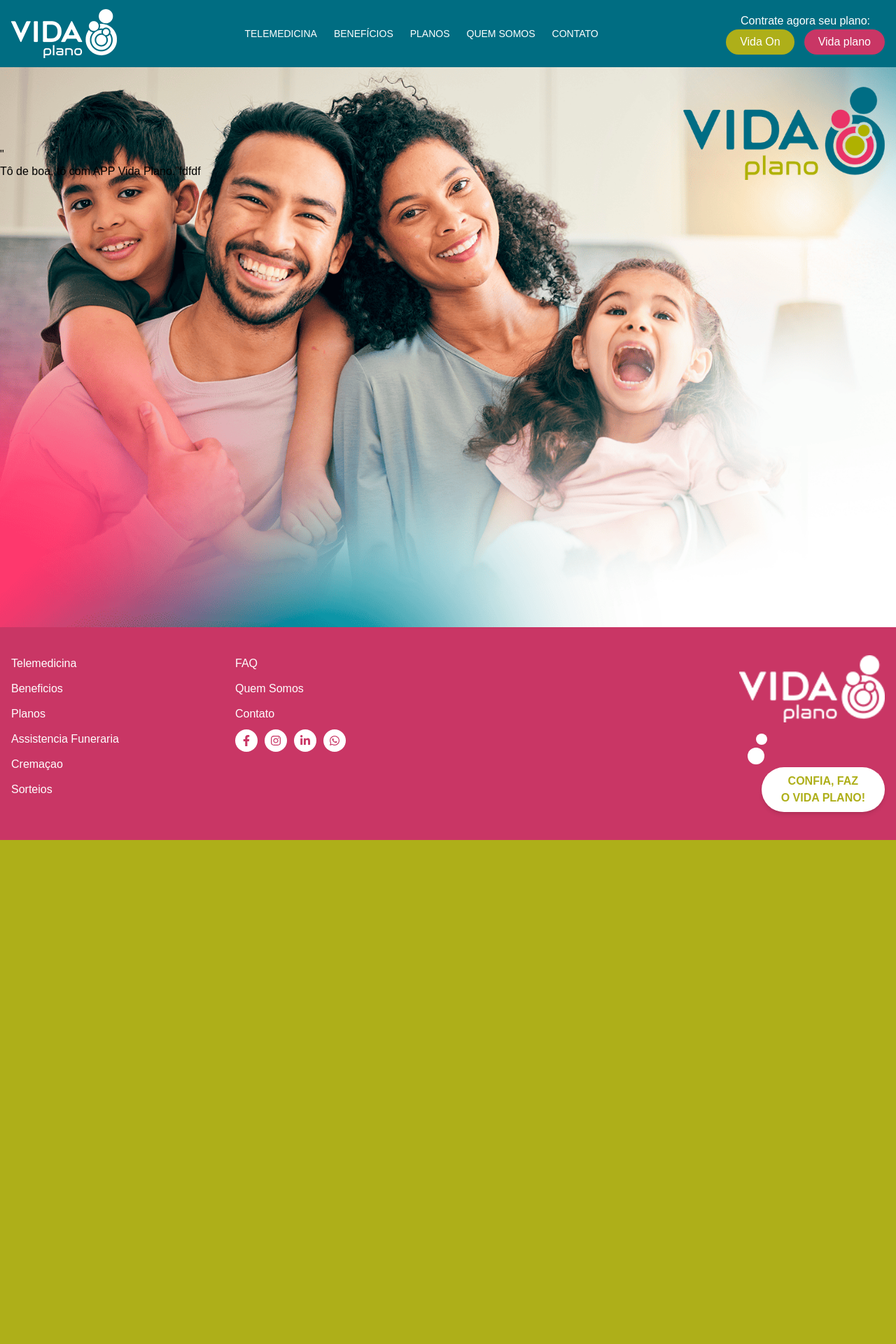
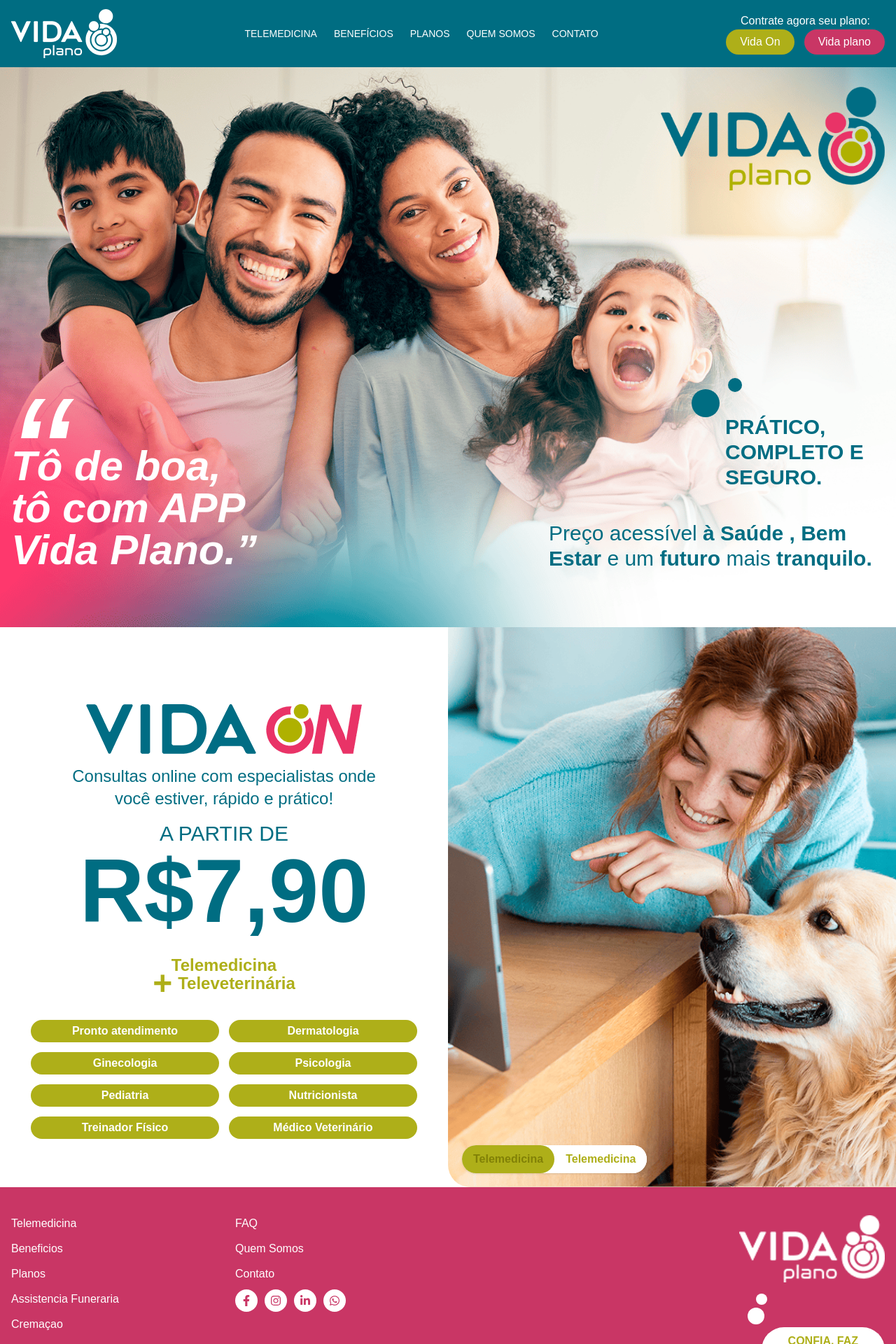
Before and after one commit to disabela-maria20/next-vida-plano-app, a Next.js app: page / in a window 1280 px wide. Shown: the top 1920 px of the page at 70% size. Before the commit the page ends 1200 px from the top, so only its background shows below. Built offline with nearby package versions, Linux system fonts and the light colour scheme; a web font is replaced by a local one.

Commit message:
feat: add home e especialidades

```diff
--- a/app/layout.tsx
+++ b/app/layout.tsx
@@ -15,7 +15,7 @@
 }>) {
   return (
     <html lang="pt-BR">
-      <body className="font-switzer bg-cold-green">{children}</body>
+      <body className="font-switzer">{children}</body>
     </html>
   );
 }
--- a/texts/index.json
+++ b/texts/index.json
@@ -37,14 +37,15 @@
     "imgBg": "./img/logo-horizontal.png",
     "titulo1": "Tô de boa, tô com APP Vida Plano.”",
     "titulo2": "Prático, completo e seguro.",
-    "titulo3": "Preço acessível à Saúde, Bem Estar e um futuro mais tranquilo."
+    "titulo3": "Preço acessível <strong>à Saúde , Bem Estar </strong> e um  <strong>futuro </strong> mais <strong>tranquilo.</strong>"
   },
   "especialidades": {
-    "imgLogo": "tem q prenencher, a imagem isa",
-    "imgBg": "",
-    "imgBg2": "",
-    "testo1": "Consultas online com especialistas onde você estiver, rápido e prático!",
-    "texto2": "a partir de R$7,90",
+    "imgLogo": "./img/logo-vida-on.png",
+    "imgBg": "./img/foto-de-uma-medica-conversando-com-colegas-por-meio-de-uma-videochamada-com-um-laptop-na-consulta.png",
+    "imgBg2": "./img/mulher-sorridente-com-tiro-medio-e-cachorro.png",
+    "texto1": "Consultas online com especialistas onde você estiver, rápido e prático!",
+    "texto2": "a partir de",
+    "valor": "R$7,90",
     "titulo1": "Telemedicina +Televeterinária",
     "itens": [
       {
--- a/views/home/index.tsx
+++ b/views/home/index.tsx
@@ -7,26 +7,105 @@
   return (
     <>
       <Header />
+      {/* Hero */}
       <section
         id=""
         style={{ backgroundImage: `url('./img/bg-hero.png')` }}
         className="h-dvh relative bg-cover"
       >
         <div className="container m-auto px-4">
-          <div className="flex justify-end pt-7">
-            <img src={text.hero.imgBg} className="max-w-2xs" alt="" />
+          <div className="flex flex-col justify-between content-between h-dvh pt-7">
+            <div className="flex justify-end">
+              <img src={text.hero.imgBg} className="max-w-80" alt="" />
+            </div>
+
+            <div className="flex flex-col md:flex-row md:justify-between md:items-end mb-20 ">
+              <div>
+                <h1 className="relative">
+                  <span className="text-white text-[250px] italic absolute -top-[70%] -left-1">
+                    “
+                  </span>
+                  <br />
+                  <span className="text-white text-6xl italic font-extrabold max-w-[352px] block">
+                    Tô de boa, tô com APP Vida Plano.”
+                  </span>
+                </h1>
+              </div>
+              <div className="flex flex-col items-end gap-9">
+                <h2
+                  className="inline-block relative text-blue-green max-w-3xs text-3xl md:text-3xl px-7 py-2 mt-12 uppercase font-black
+                    after:absolute after:w-5 after:bg-blue-green after:h-5 after:-top-11 after:rounded-full after:left-8
+                    before:absolute before:w-10 before:bg-blue-green before:h-10 before:-top-7 before:rounded-full before:-left-5
+                  "
+                >
+                  {text.hero.titulo2}
+                </h2>
+                <h2
+                  className="text-blue-green text-3xl md:text-3xl max-w-[480px]"
+                  dangerouslySetInnerHTML={{ __html: text.hero.titulo3 }}
+                />
+              </div>
+            </div>
           </div>
         </div>
-        <div className="container m-auto px-4 relative">
-          <div className="absolute w-full h-full top-0 flex items-end left-0 right-0">
-            <div>
-              <h1>
-                "
-                <br />
-                Tô de boa, tô com APP Vida Plano.”
-              </h1>
+      </section>
+      {/* Especialidades */}
+      <section>
+        <div className="grid gap-10 lg:gap-0  md:grid-cols-12 items-center">
+          <div className="hidden 2xl:block 2xl:col-span-3">
+            <img
+              src={text.especialidades.imgBg}
+              alt=""
+              className="rounded-br-4xl object-cover w-full 2xl:max-h-dvh"
+            />
+          </div>
+          <div className="col-span-11 lg:col-span-6 2xl:col-span-3 lg:p-11 p-4">
+            <img
+              src={text.especialidades.imgLogo}
+              alt=""
+              className="m-auto mt-10"
+            />
+            <p className="text-blue-green text-base md:text-2xl text-center mt-4 mx-8">
+              {text.especialidades.texto1}
+            </p>
+            <p className="text-blue-green text-base md:text-3xl text-center mt-4 mx-10 uppercase">
+              {text.especialidades.texto2}
+              <strong className="block text-9xl">
+                {text.especialidades.valor}
+              </strong>
+            </p>
+            <div className="flex justify-center flex-col items-center text-cold-green font-bold text-xl lg:text-2xl mt-3 mb-7">
+              <h3 className="relative top-3.5">Telemedicina</h3>
+              <h3 className="flex items-center gap-2">
+                <span className="text-5xl">+</span>
+                Televeterinária
+              </h3>
             </div>
-            <div>fdfdf</div>
+            <ul className="grid grid-cols-2 gap-3.5">
+              {text.especialidades.itens.map((data) => (
+                <li
+                  key={data.id}
+                  className="bg-cold-green text-white text-center rounded-3xl text-base font-semibold py-1"
+                >
+                  {data.nome}
+                </li>
+              ))}
+            </ul>
+          </div>
+          <div className="col-span-11 lg:col-span-6 relative">
+            <img
+              src={text.especialidades.imgBg2}
+              alt=""
+              className="rounded-bl-4xl lg:max-h-dvh h-dvh object-cover w-full"
+            />
+            <div className="flex w-fit rounded-full overflow-hidden shadow absolute bottom-5 left-5 bg-white">
+              <button className="px-4 py-2 font-semibold text-cold-green-dark bg-cold-green rounded-r-full">
+                {text.especialidades.cta1}
+              </button>
+              <button className="px-4 py-2 font-semibold text-cold-green bg-white">
+                {text.especialidades.cta1}
+              </button>
+            </div>
           </div>
         </div>
       </section>
```
